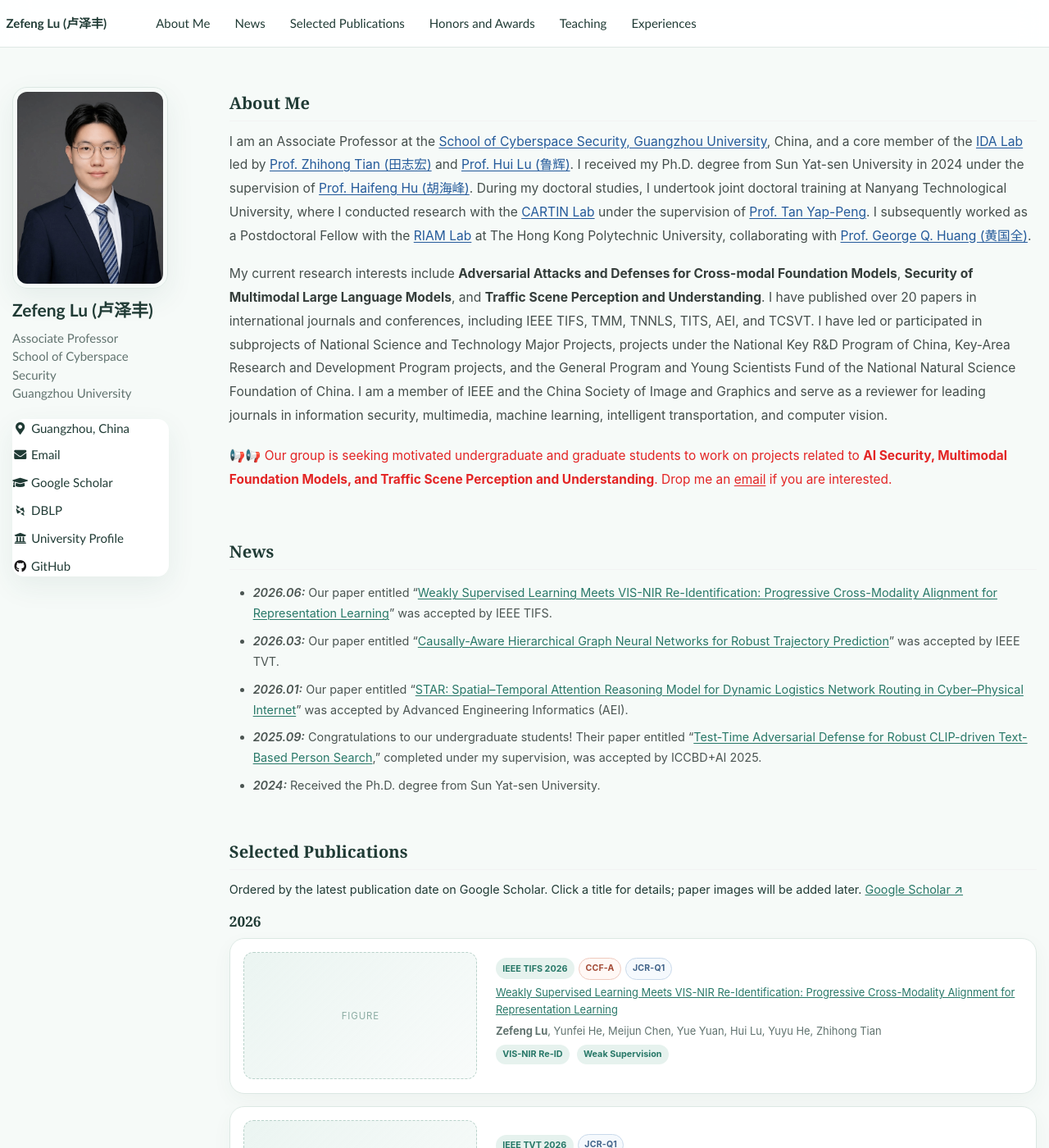
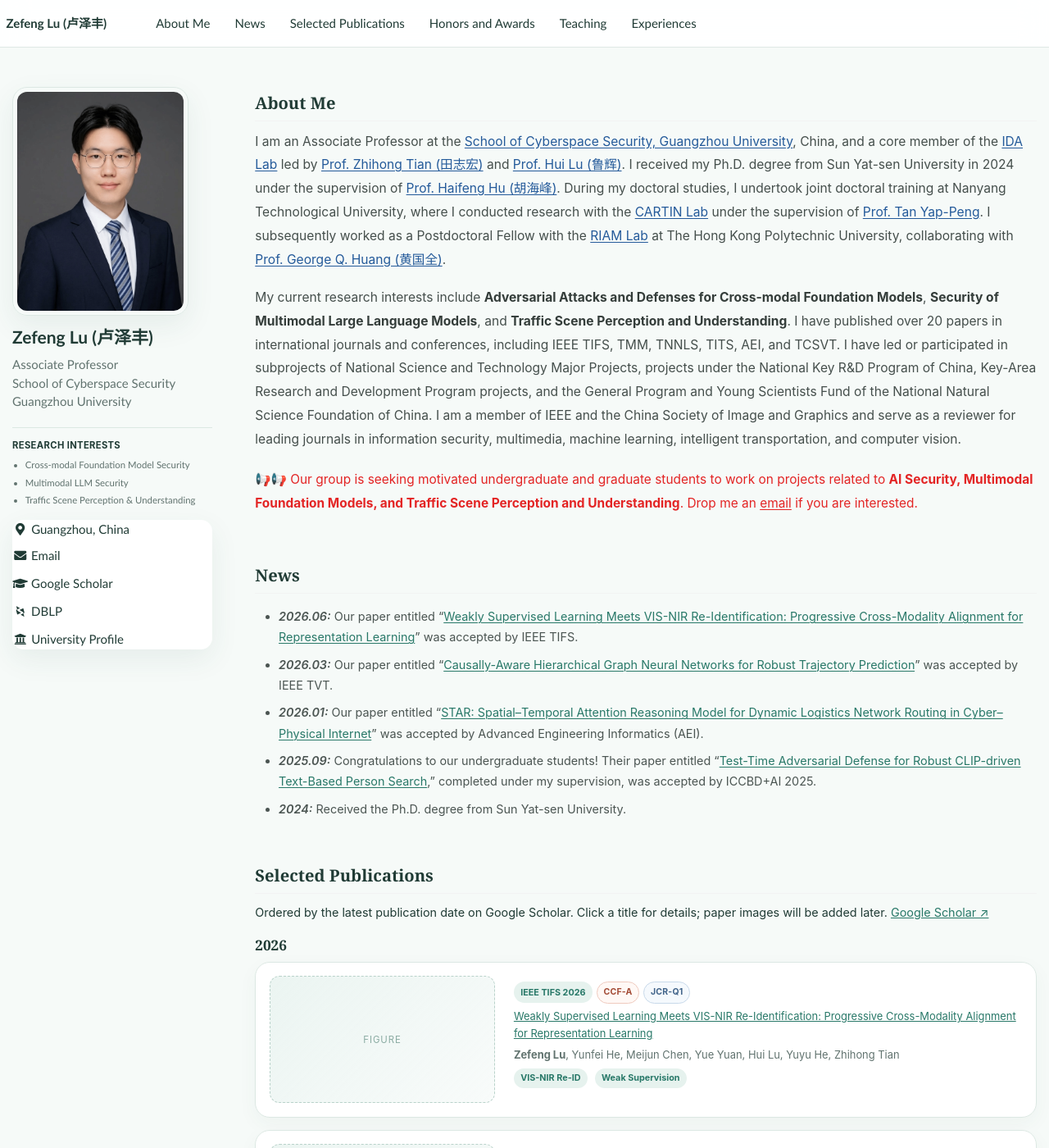
Before and after one commit to ZefengLU-GZHU/zefenglu-gzhu.github.io, a Jekyll site: the page built from _pages/about.md, in a window 1280 px wide and 1400 px high. Shown: the whole window at 82% size. Built offline with Jekyll 4.4.1, drawn with Linux system fonts in a browser that asks for light colours; some web fonts are replaced; our own code applies the rules of GitHub Pages for plain Markdown files.

Commit message:
Refine sidebar profile and research interests

```diff
--- a/_includes/author-profile.html
+++ b/_includes/author-profile.html
@@ -7,8 +7,16 @@
     <h3 class="author__name"><span class="lang-zh">{{ author.name }}</span><span class="lang-en">{{ author.name_en }}</span></h3>
     <p class="author__bio">
       <span class="lang-zh">{{ author.bio }}</span>
-      <span class="lang-en">Associate Professor<br>School of Cyberspace Security<br>Guangzhou University</span>
+      <span class="lang-en">Associate Professor<br><span class="author__school">School of Cyberspace Security</span><br>Guangzhou University</span>
     </p>
+    <div class="author__interests">
+      <strong>Research Interests</strong>
+      <ul>
+        <li>Cross-modal Foundation Model Security</li>
+        <li>Multimodal LLM Security</li>
+        <li>Traffic Scene Perception &amp; Understanding</li>
+      </ul>
+    </div>
   </div>
   <div class="author__urls-wrapper">
     <ul class="author__urls social-icons">
@@ -17,13 +25,11 @@
       <li><a href="{{ author.googlescholar }}"><i class="fas fa-fw fa-graduation-cap" aria-hidden="true"></i> Google Scholar</a></li>
       <li><a href="{{ author.dblp }}"><i class="ai ai-dblp ai-fw" aria-hidden="true"></i> DBLP</a></li>
       <li><a href="https://wyy.gzhu.edu.cn/info/1160/4383.htm"><i class="fas fa-fw fa-university" aria-hidden="true"></i> <span class="lang-zh">学校主页</span><span class="lang-en">University Profile</span></a></li>
-      <li><a href="https://github.com/{{ author.github }}"><i class="fab fa-fw fa-github" aria-hidden="true"></i> GitHub</a></li>
     </ul>
     <div class="author__urls_sm">
       <a href="mailto:{{ author.email }}" aria-label="Email"><i class="fas fa-fw fa-envelope"></i></a>
       <a href="{{ author.googlescholar }}" aria-label="Google Scholar"><i class="fas fa-fw fa-graduation-cap"></i></a>
       <a href="{{ author.dblp }}" aria-label="DBLP"><i class="ai ai-dblp ai-fw"></i></a>
-      <a href="https://github.com/{{ author.github }}" aria-label="GitHub"><i class="fab fa-fw fa-github"></i></a>
     </div>
   </div>
 </div>
--- a/_includes/head.html
+++ b/_includes/head.html
@@ -11,7 +11,7 @@
 </script>
 
 <!-- For all browsers -->
-<link rel="stylesheet" href="assets/css/main.css?v=20260727-7">
+<link rel="stylesheet" href="assets/css/main.css?v=20260727-8">
 
 <meta http-equiv="cleartype" content="on">
 <meta name="theme-color" content="#f6faf8">
--- a/assets/css/main.scss
+++ b/assets/css/main.scss
@@ -154,7 +154,7 @@ body.lang-zh .lang-en {
 }
 
 .author__avatar img {
-  max-width: 190px;
+  max-width: 215px;
   border: 1px solid var(--line);
   border-radius: 18px;
   box-shadow: var(--shadow);
@@ -171,6 +171,39 @@ body.lang-zh .lang-en {
   line-height: 1.65;
 }
 
+.author__school {
+  white-space: normal;
+}
+
+.author__interests {
+  display: none;
+  margin: 0.9rem 0 1rem;
+  padding-top: 0.85rem;
+  border-top: 1px solid var(--line);
+  color: var(--muted);
+  font-size: 0.76rem;
+  line-height: 1.5;
+}
+
+.author__interests strong {
+  display: block;
+  margin-bottom: 0.45rem;
+  color: var(--ink);
+  font-size: 0.75rem;
+  letter-spacing: 0.03em;
+  text-transform: uppercase;
+}
+
+.author__interests ul {
+  margin: 0;
+  padding-left: 1.05rem;
+}
+
+.author__interests li {
+  margin-bottom: 0.3rem;
+  font-size: inherit;
+}
+
 .author__urls {
   background: var(--surface);
   border-color: var(--line);
@@ -184,6 +217,26 @@ body.lang-zh .lang-en {
 
 .page {
   background: transparent;
+}
+
+@include breakpoint($large) {
+  .sidebar {
+    width: 19.5%;
+    margin-right: 1.7%;
+  }
+
+  .page {
+    width: 78.8%;
+    padding-left: 2.5%;
+  }
+
+  .author__school {
+    white-space: nowrap;
+  }
+
+  .author__interests {
+    display: block;
+  }
 }
 
 .page__inner-wrap {
```
